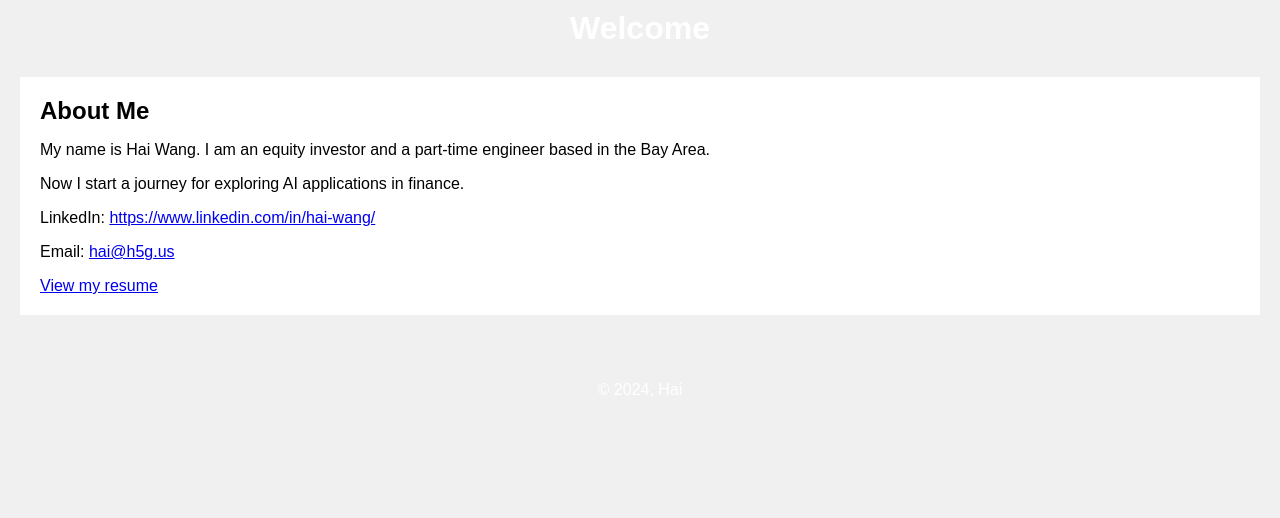
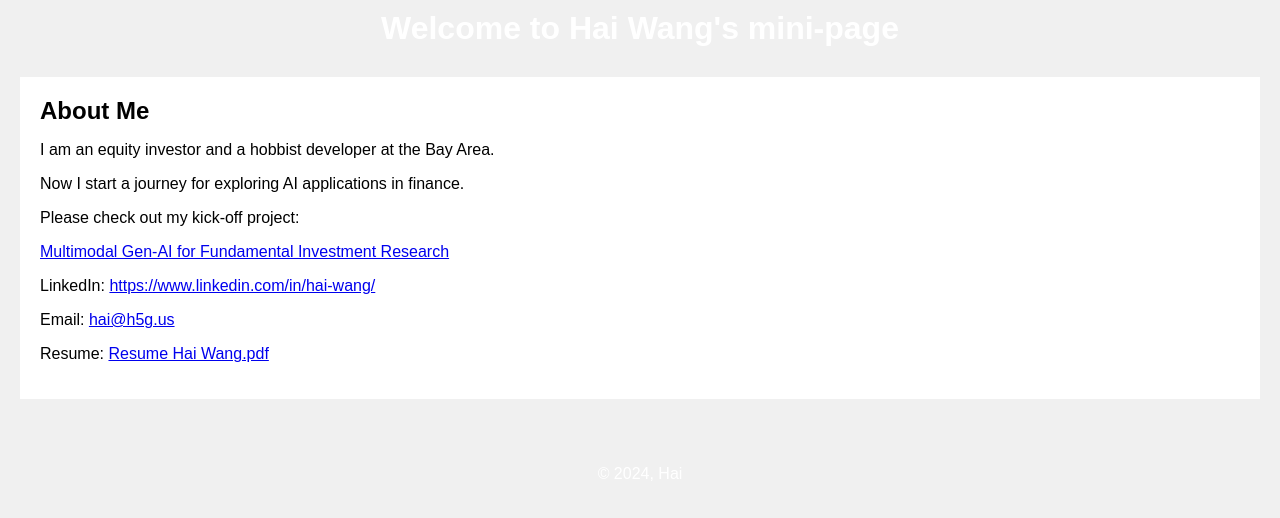
Before and after one commit to hw92/hw92.github.io, a plain HTML site: page index.html in a window 1280 px wide. Drawn offline with Linux system fonts and the light colour scheme.

Commit message:
update html to include project

```diff
--- a/index.html
+++ b/index.html
@@ -7,18 +7,20 @@
 </head>
 <body>
     <header>
-        <h1>Welcome</h1>
+        <h1>Welcome to Hai Wang's mini-page</h1>
     </header>
     <main>
         <section id="bio">
             <h2>About Me</h2>
-            <p>My name is Hai Wang. I am an equity investor and a part-time engineer based in the Bay Area. </p>
+            <p>I am an equity investor and a hobbist developer at the Bay Area. </p>
             <p>Now I start a journey for exploring AI applications in finance. </p>
+            <p>Please check out my kick-off project: </p>
+            <p><a href="http://arxiv.org/abs/2401.06164" target="_blank">Multimodal Gen-AI for Fundamental Investment Research</a></p>
 
 
             <p>LinkedIn: <a href="https://www.linkedin.com/in/hai-wang/" target="_blank"> https://www.linkedin.com/in/hai-wang/</a></p>
             <p>Email: <a href="mailto:hai@h5g.us">hai@h5g.us</a></p>
-            <a href="Resume Hai Wang.pdf" target="_blank">View my resume</a>
+            <p>Resume: <a href="Resume Hai Wang.pdf" target="_blank">Resume Hai Wang.pdf</a></p>
             <!-- <p><a href="about.html">About Me</a> | <a href="contact.html">Contact</a></p> -->
 
         </section>
```
